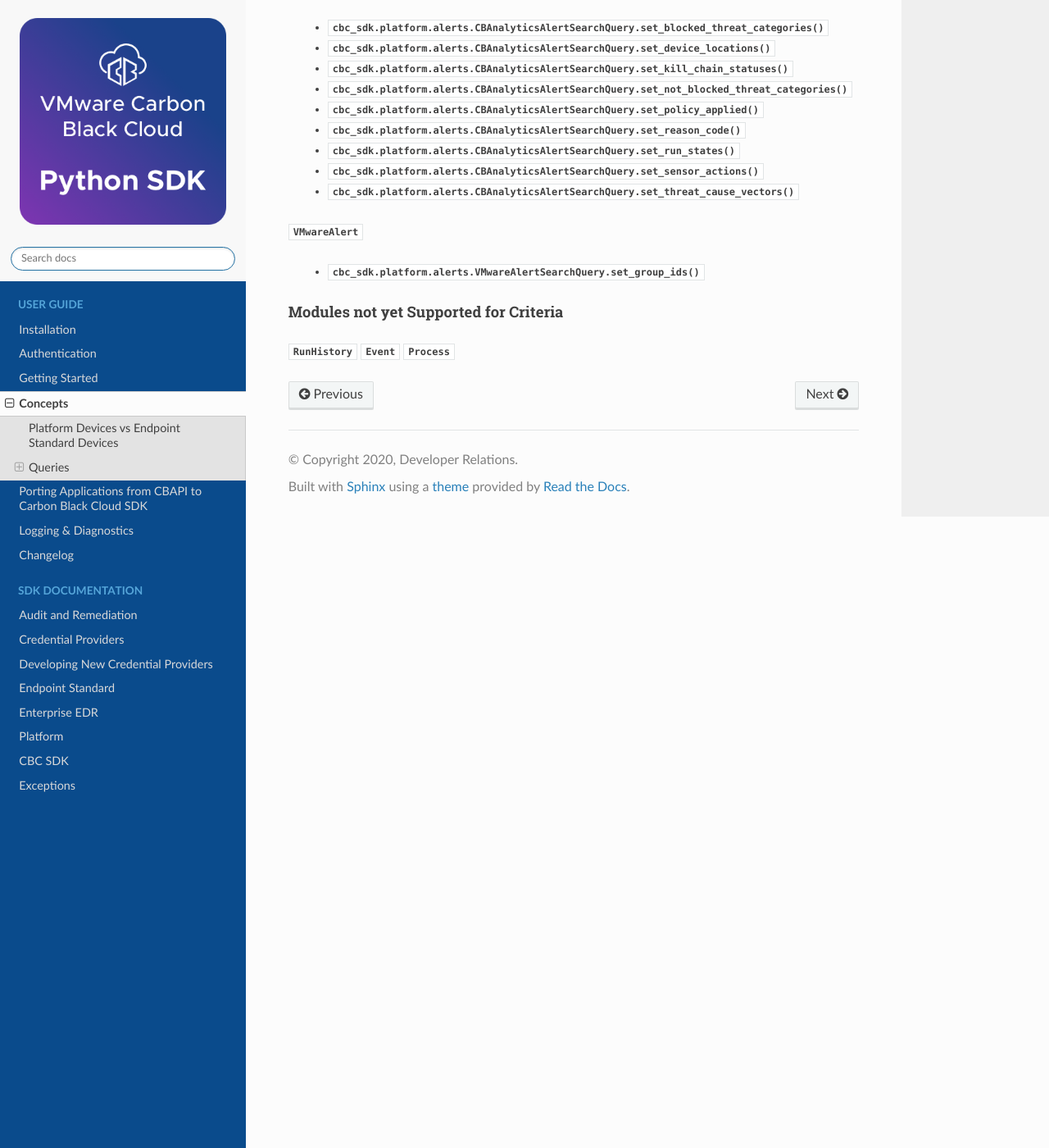
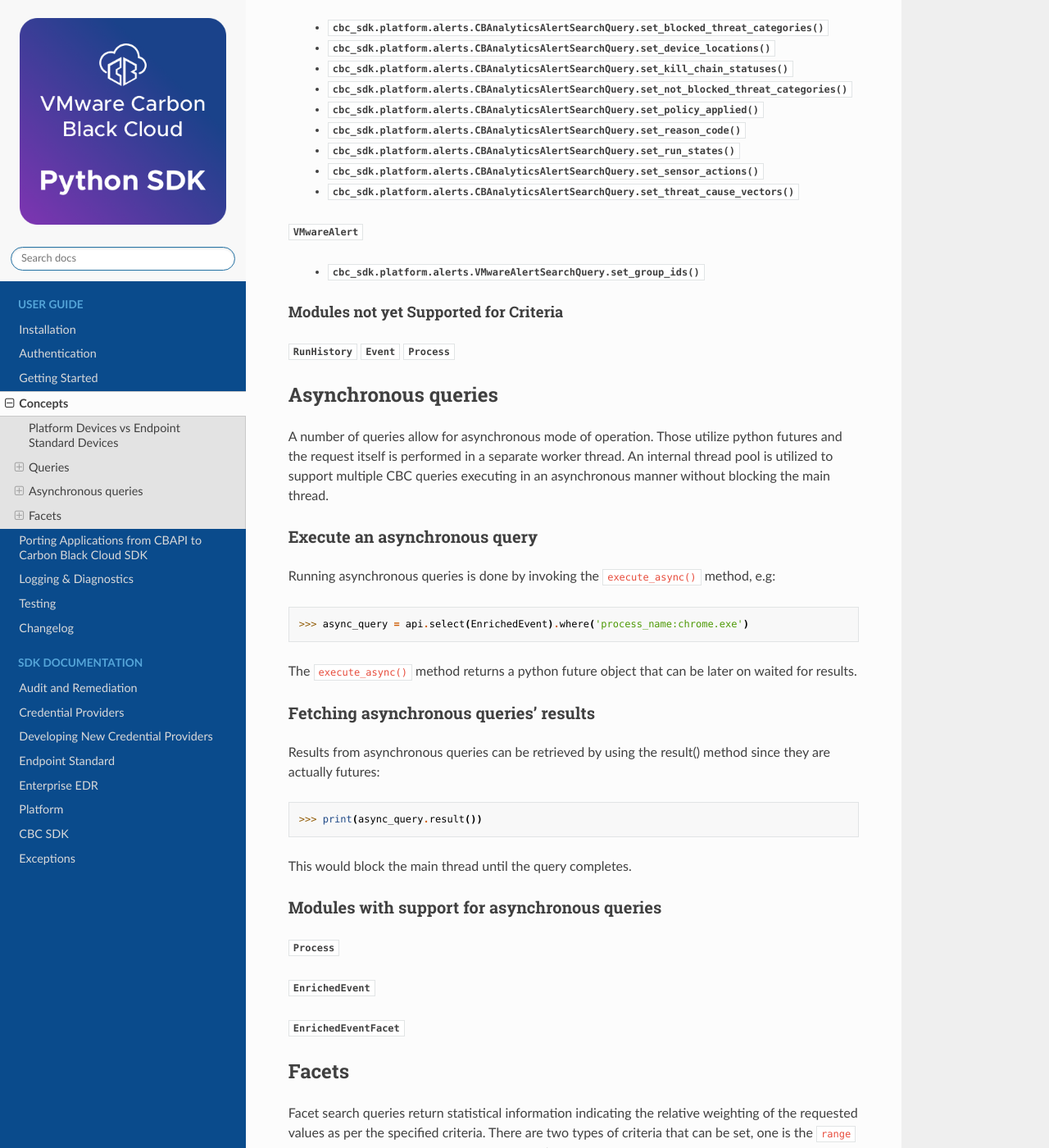
Before and after one commit to carbonblack/carbon-black-cloud-sdk-python, a Sphinx documentation site: the page built from docs/concepts.rst, in a window 1280 px wide and 1400 px high, scrolled down 5083 px. Shown: the whole window at 82% size. Built offline with Sphinx 7.4.7 and the Read the Docs theme 2.0.0, drawn with Linux system fonts in a browser that asks for light colours; some of the changed text lies outside the part shown.

Commit message:
RTD update, initial commit

```diff
--- a/docs/concepts.rst
+++ b/docs/concepts.rst
@@ -271,3 +271,88 @@
 :mod:`RunHistory <cbc_sdk.audit_remediation.base.RunHistory>`
 :mod:`Event <cbc_sdk.enterprise_edr.base.Event>`
 :mod:`Process <cbc_sdk.enterprise_edr.base.Process>`
+
+
+Asynchronous queries
+--------------------
+
+A number of queries allow for asynchronous mode of operation. Those utilize python futures and the request itself is performed in a separate worker thread.
+An internal thread pool is utilized to support multiple CBC queries executing in an asynchronous manner without blocking the main thread.
+
+Execute an asynchronous query
+^^^^^^^^^^^^^^^^^^^^^^^^^^^^^
+
+Running asynchronous queries is done by invoking the ``execute_async()`` method, e.g:
+
+  >>> async_query = api.select(EnrichedEvent).where('process_name:chrome.exe')
+
+The ``execute_async()`` method returns a python future object that can be later on waited for results.
+
+Fetching asynchronous queries' results
+^^^^^^^^^^^^^^^^^^^^^^^^^^^^^^^^^^^^^^
+
+Results from asynchronous queries can be retrieved by using the result() method since they are actually futures:
+
+  >>> print(async_query.result())
+
+This would block the main thread until the query completes.
+
+Modules with support for asynchronous queries
+^^^^^^^^^^^^^^^^^^^^^^^^^^^^^^^^^^^^^^^^^^^^^
+
+:mod:`Process <cbc_sdk.enterprise_edr.Process>`
+
+:mod:`EnrichedEvent <cbc_sdk.endpoint_standard.EnrichedEvent>`
+
+:mod:`EnrichedEventFacet <cbc_sdk.endpoint_standard.EnrichedEventFacet>`
+
+
+Facets
+------
+
+Facet search queries return statistical information indicating the relative weighting of the requested values as per the specified criteria.
+There are two types of criteria that can be set, one is the ``range`` type which is used to specify discrete values (integers or timestamps - specified both as seconds since epoch and also as ISO 8601 strings).
+The results are then grouped by occurence within the specified range.
+The other type is the ``term`` type which allow for one or more fields to use as a criteria on which to return weighted results.
+
+Setting ranges
+^^^^^^^^^^^^^^
+
+Ranges are configured via the ``add_range()`` method which accepts a dictionary of range settings:
+
+    >>> range = {
+    ...                 "bucket_size": 30,
+    ...                 "start": "0",
+    ...                 "end": "2000",
+    ...                 "field": "device_timestamp"
+    ...         }
+    >>> query = api.select(EnrichedEventFacet).where(process_pid=1000).add_range(range)
+
+The range settings are as follows:
+
+* ``field`` - the field to return the range for, should be a discrete (integer or timestamp) one
+* ``start`` - the range minimum
+* ``end`` - the range maximum
+* ``bucket_size``- the bucket size
+
+Multiple ranges can be configured per query.
+
+Setting terms
+^^^^^^^^^^^^^
+
+Terms are configured via the ``add_facet_field()`` method:
+
+    >>> query = api.select(EnrichedEventFacet).where(process_pid=1000),add_facet_field("process_name")
+
+Getting facet results
+^^^^^^^^^^^^^^^^^^^^^
+
+The query result for facet queries is a single object with two properties: ``terms`` and ``ranges`` that contain the facet search result weighted as per the criteria provided
+
+
+Modules with support for facet searches
+^^^^^^^^^^^^^^^^^^^^^^^^^^^^^^^^^^^^^^^^^^^^^
+
+:mod:`ProcessFacet <cbc_sdk.enterprise_edr.ProcessFacet>`
+
+:mod:`EnrichedEventFacet <cbc_sdk.endpoint_standard.EnrichedEventFacet>`
--- a/docs/index.rst
+++ b/docs/index.rst
@@ -51,13 +51,13 @@
    :caption: User Guide
    :maxdepth: 2
 
-
    installation
    authentication
    Getting Started <getting-started>
    concepts
    porting-guide
    logging
+   os_functional_testing
    changelog
 
 SDK Documentation
```
Also changed, not shown: docs/os_functional_testing.rst (+10 -10 lines).
